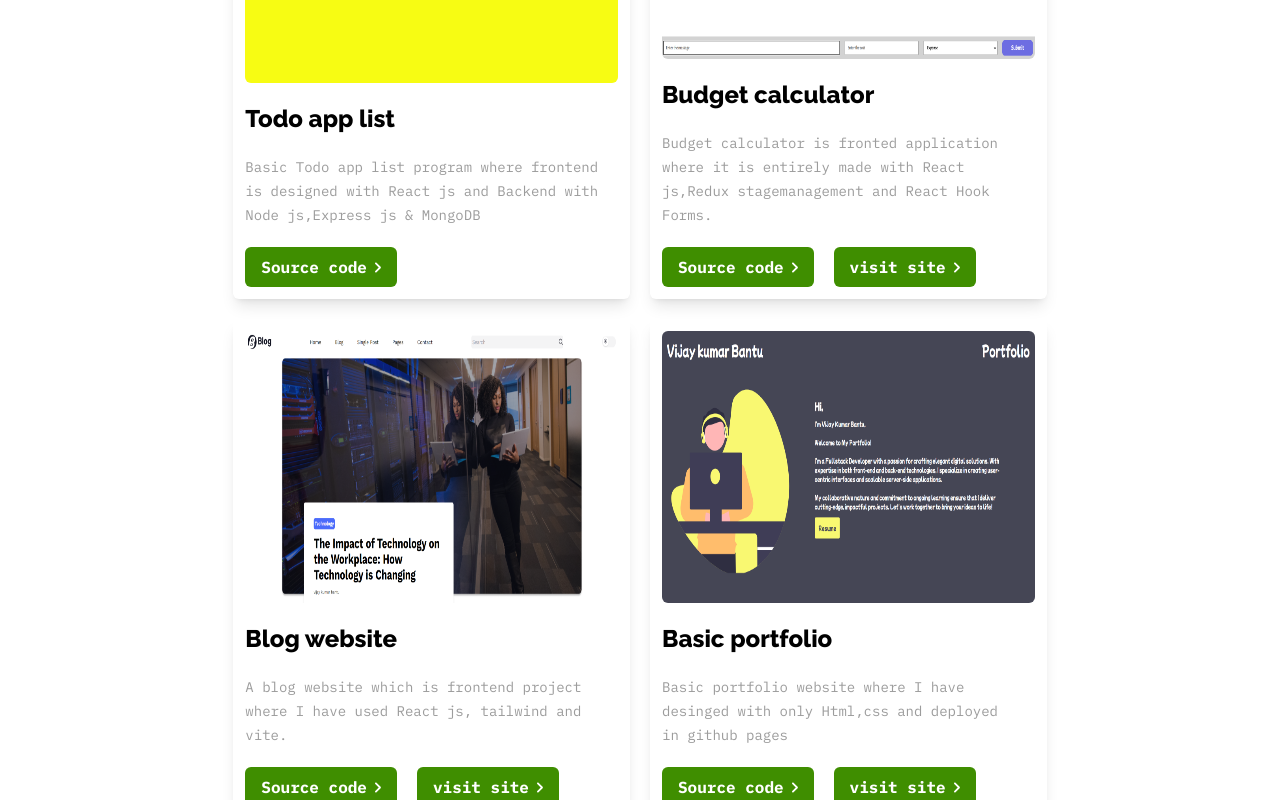
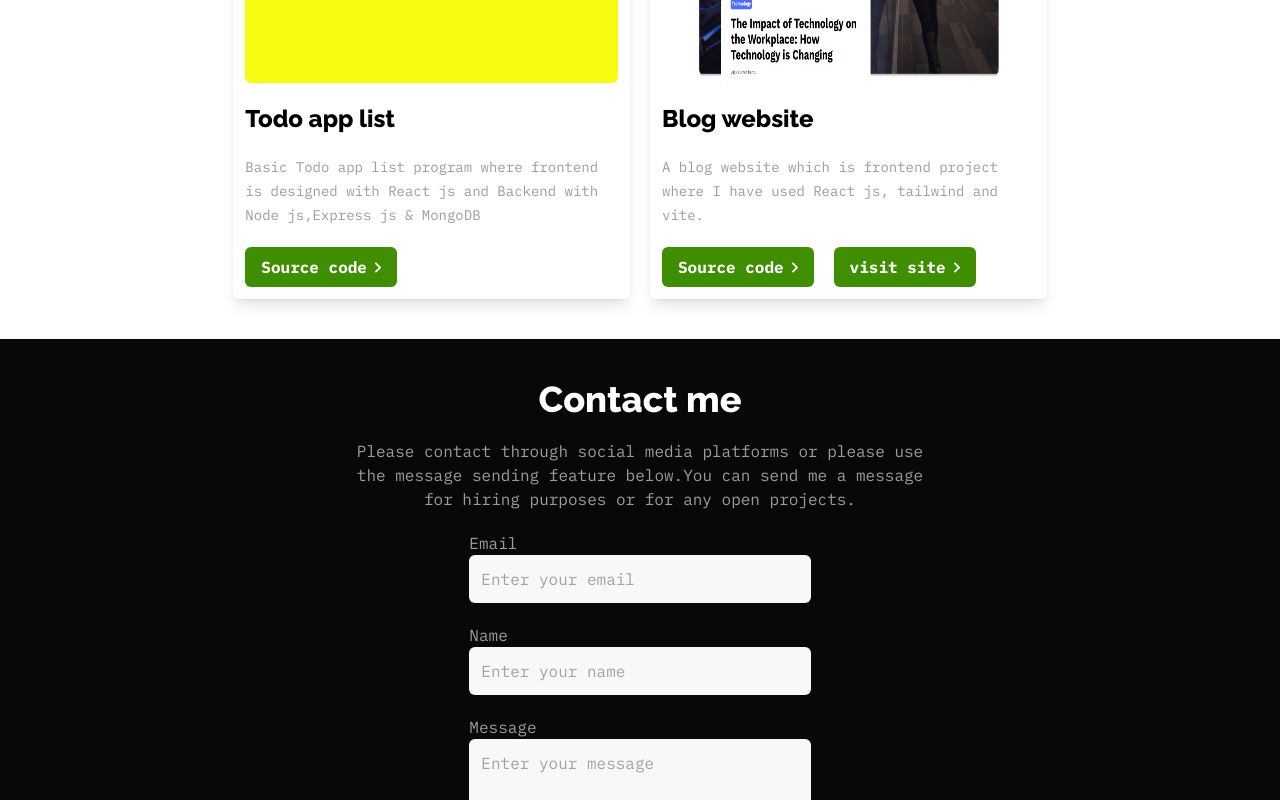
Before and after one commit to Vijay-kumar-bantu/mainPortfolio, a React (Vite) app: page / in a window 1280 px wide. Shown: the part 3300-4100 px from the top of the page. Built offline with nearby package versions, Linux system fonts and the light colour scheme.

Commit message:
removed unneccessary projects

```diff
--- a/src/assets/projects.js
+++ b/src/assets/projects.js
@@ -1,7 +1,6 @@
 import todo from "./images/todoapp.png";
 import budget from "./images/budget.png";
 import blog from "./images/blog.png";
-import portfolio from "./images/basicportfolio.png";
 import tictactoe from "./images/tictactoe.png";
 import chat_app from "./images/chat_app.png";
 
@@ -31,14 +30,6 @@ const data = [
 		web: "",
 	},
 	{
-    name: "Budget calculator",
-    image: budget,
-    desc: "Budget calculator is fronted application where it is entirely made with React js,Redux stagemanagement and React Hook Forms.",
-    code: "https://github.com/Vijay-kumar-bantu/Budget-calculator",
-    deploy: true,
-    web: "https://budget-calculator-lake.vercel.app/",
-  },
-  {
 		name: "Blog website",
 		image: blog,
 		desc: "A blog website which is frontend project where I have used React js, tailwind and vite.",
@@ -46,14 +37,6 @@ const data = [
 		deploy: true,
 		web: "https://my-blog-app-sepia.vercel.app/",
 	},
-  {
-    name: "Basic portfolio",
-    image: portfolio,
-    desc: "Basic portfolio website where I have desinged with only Html,css and deployed in github pages",
-    code: "https://github.com/Vijay-kumar-bantu/portfolio",
-    deploy: true,
-    web: "https://vijay-kumar-bantu.github.io/portfolio/",
-  },
 ];
 
 export default data;
```
Also changed, not shown: src/assets/images/basicportfolio.png (deleted), src/assets/images/budget.png (deleted). Lines whose indentation alone changed are shown as unchanged.
